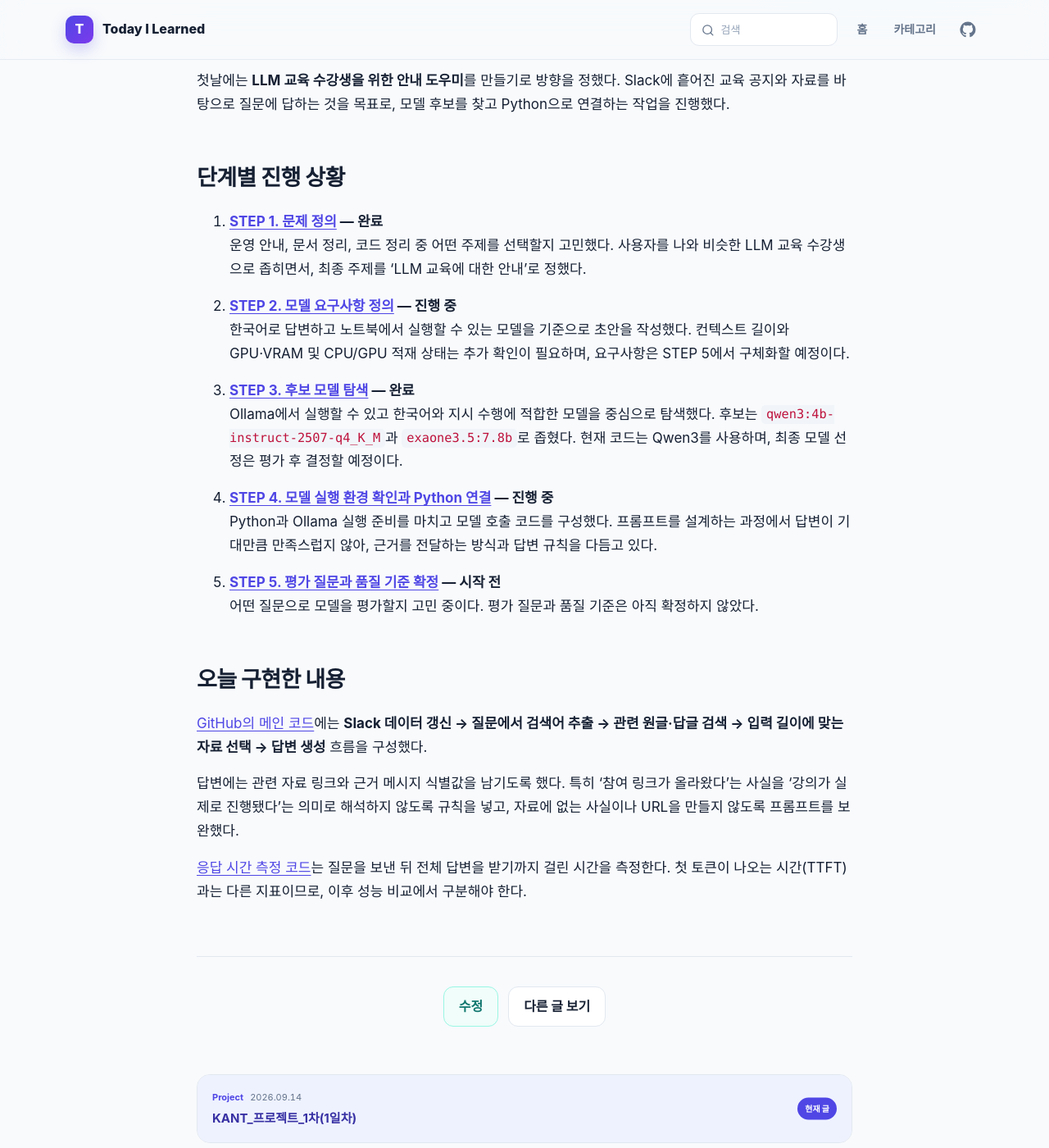
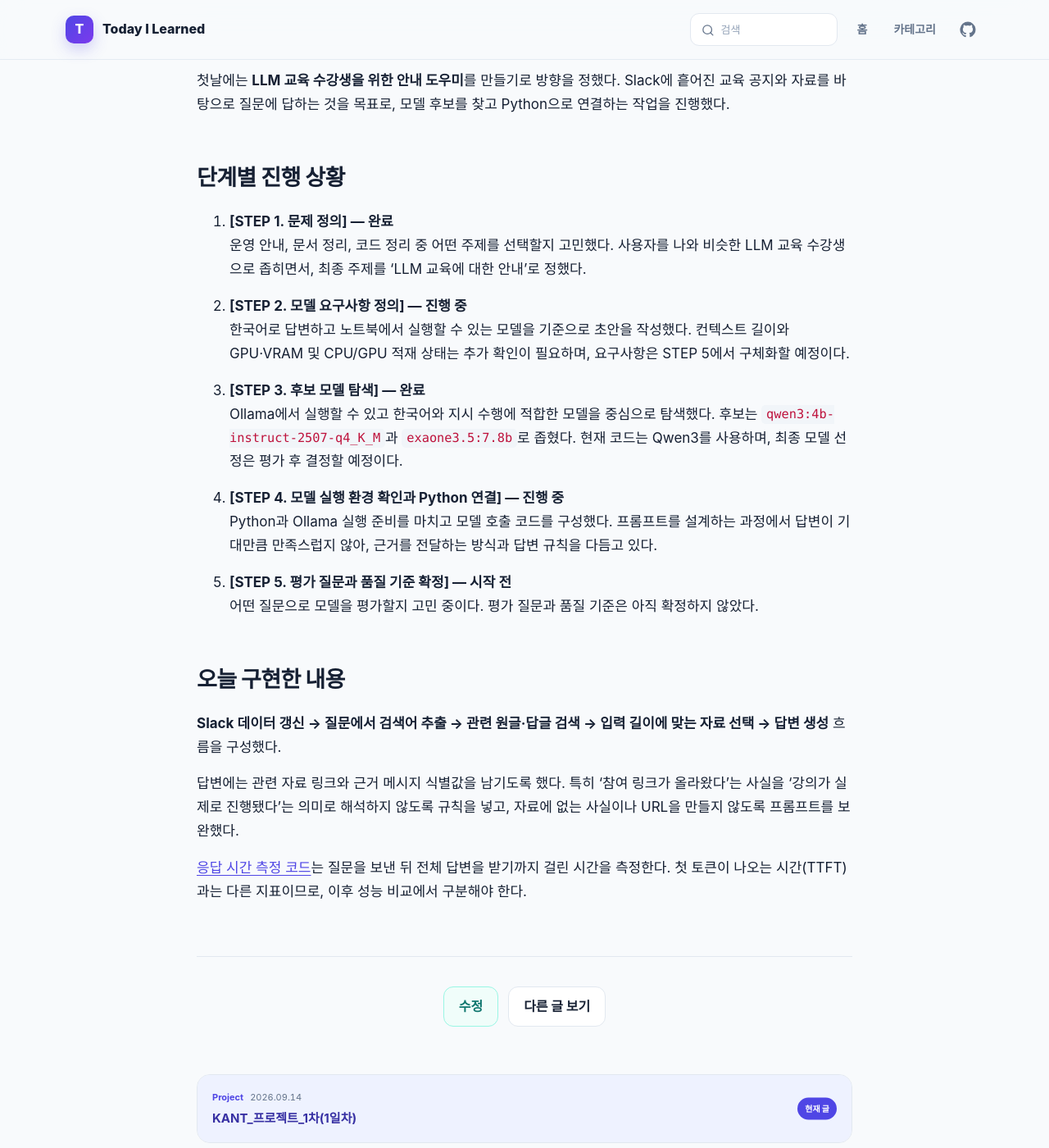
Before and after one commit to yshzjq/TIL, a Jekyll site: the page built from project/kant-project-1-day-1.md, in a window 1280 px wide and 1400 px high, scrolled down 470 px. Shown: the whole window at 82% size. Built offline with Jekyll 4.4.1, drawn with Linux system fonts in a browser that asks for light colours.

Commit message:
수정 : 2026-09-14 프로젝트 1차 TIL

```diff
--- a/project/kant-project-1-day-1.md
+++ b/project/kant-project-1-day-1.md
@@ -10,25 +10,25 @@ description: LLM 교육 안내 도우미의 주제를 정하고, 후보 모델
 
 ## 단계별 진행 상황
 
-1. **[STEP 1. 문제 정의](https://app.notion.com/p/STEP-1-cc42dc3ef5148299bdbb81e66e1d3785?pvs=21) — 완료**
+1. **[STEP 1. 문제 정의] — 완료**
    운영 안내, 문서 정리, 코드 정리 중 어떤 주제를 선택할지 고민했다. 사용자를 나와 비슷한 LLM 교육 수강생으로 좁히면서, 최종 주제를 ‘LLM 교육에 대한 안내’로 정했다.
 
-2. **[STEP 2. 모델 요구사항 정의](https://app.notion.com/p/STEP2-3db2dc3ef514800f9da1ea2a56a7ab5d?pvs=21) — 진행 중**
+2. **[STEP 2. 모델 요구사항 정의] — 진행 중**
    한국어로 답변하고 노트북에서 실행할 수 있는 모델을 기준으로 초안을 작성했다. 컨텍스트 길이와 GPU·VRAM 및 CPU/GPU 적재 상태는 추가 확인이 필요하며, 요구사항은 STEP 5에서 구체화할 예정이다.
 
-3. **[STEP 3. 후보 모델 탐색](https://app.notion.com/p/STEP-3-3db2dc3ef514802597cae7f3cc2550bc?pvs=21) — 완료**
+3. **[STEP 3. 후보 모델 탐색] — 완료**
    Ollama에서 실행할 수 있고 한국어와 지시 수행에 적합한 모델을 중심으로 탐색했다. 후보는 `qwen3:4b-instruct-2507-q4_K_M`과 `exaone3.5:7.8b`로 좁혔다. 현재 코드는 Qwen3를 사용하며, 최종 모델 선정은 평가 후 결정할 예정이다.
 
-4. **[STEP 4. 모델 실행 환경 확인과 Python 연결](https://app.notion.com/p/STEP-4-Python-3db2dc3ef514807a80f4fa65b28b1ed9?pvs=21) — 진행 중**
+4. **[STEP 4. 모델 실행 환경 확인과 Python 연결] — 진행 중**
    Python과 Ollama 실행 준비를 마치고 모델 호출 코드를 구성했다. 프롬프트를 설계하는 과정에서 답변이 기대만큼 만족스럽지 않아, 근거를 전달하는 방식과 답변 규칙을 다듬고 있다.
 
-5. **[STEP 5. 평가 질문과 품질 기준 확정](https://app.notion.com/p/STEP-5-3db2dc3ef514803f950ffb594dea3a46?pvs=21) — 시작 전**
+5. **[STEP 5. 평가 질문과 품질 기준 확정] — 시작 전**
    어떤 질문으로 모델을 평가할지 고민 중이다. 평가 질문과 품질 기준은 아직 확정하지 않았다.
 
 
 ## 오늘 구현한 내용
 
-[GitHub의 메인 코드](https://github.com/yshzjq/KANT_Project1/blob/main/project1-python-start/main_ollama_chat.py)에는 **Slack 데이터 갱신 → 질문에서 검색어 추출 → 관련 원글·답글 검색 → 입력 길이에 맞는 자료 선택 → 답변 생성** 흐름을 구성했다.
+**Slack 데이터 갱신 → 질문에서 검색어 추출 → 관련 원글·답글 검색 → 입력 길이에 맞는 자료 선택 → 답변 생성** 흐름을 구성했다.
 
 답변에는 관련 자료 링크와 근거 메시지 식별값을 남기도록 했다. 특히 ‘참여 링크가 올라왔다’는 사실을 ‘강의가 실제로 진행됐다’는 의미로 해석하지 않도록 규칙을 넣고, 자료에 없는 사실이나 URL을 만들지 않도록 프롬프트를 보완했다.
 
```
